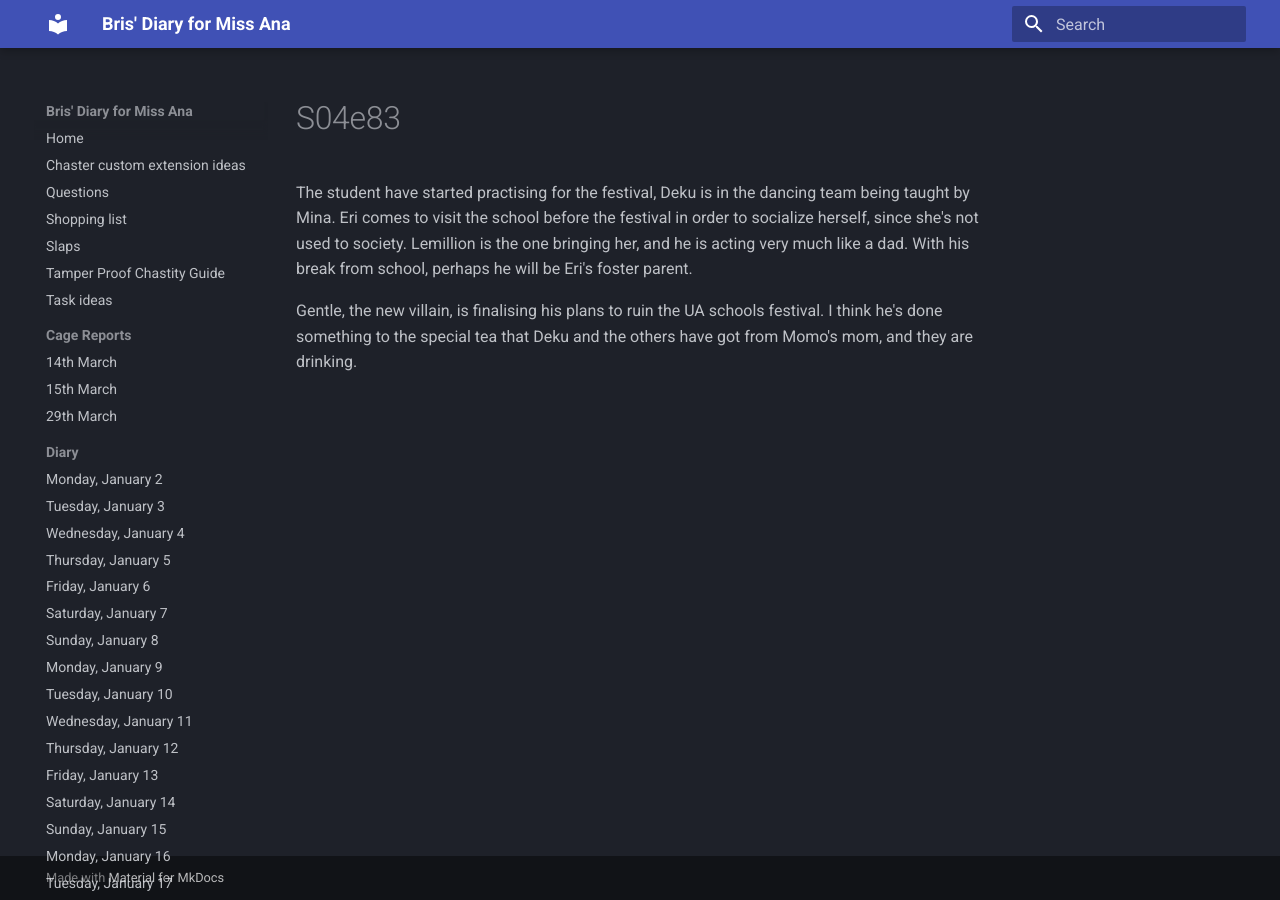
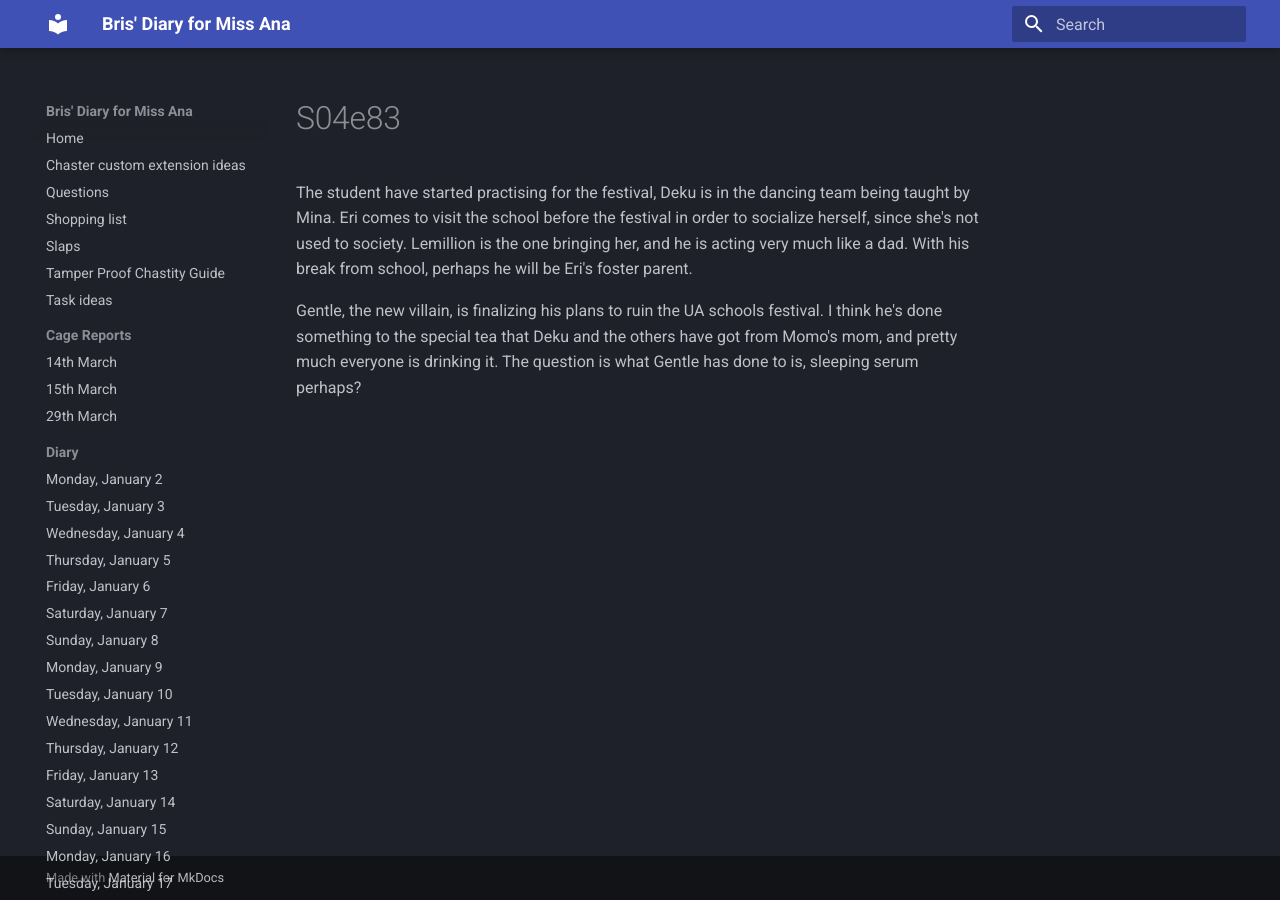
Before and after one commit to bris00/DFMA, an MkDocs documentation site: the page built from diary/Series/My Hero Academia/s04e83.md, in a window 1280 px wide. Built offline with MkDocs 1.6.1 and Material for MkDocs 9.7.7, drawn with Linux system fonts in a browser that asks for light colours.

Commit message:
vault backup: 2023-04-02 14:01:30
Affected files:
diary/Series/My Hero Academia/s04e83.md

```diff
--- a/diary/Series/My Hero Academia/s04e83.md
+++ b/diary/Series/My Hero Academia/s04e83.md
@@ -1,3 +1,3 @@
 The student have started practising for the festival, Deku is in the dancing team being taught by Mina. Eri comes to visit the school before the festival in order to socialize herself, since she's not used to society. Lemillion is the one bringing her, and he is acting very much like a dad. With his break from school, perhaps he will be Eri's foster parent.
 
-Gentle, the new villain, is finalising his plans to ruin the UA schools festival. I think he's done something to the special tea that Deku and the others have got from Momo's mom, and they are drinking.
+Gentle, the new villain, is finalizing his plans to ruin the UA schools festival. I think he's done something to the special tea that Deku and the others have got from Momo's mom, and pretty much everyone is drinking it. The question is what Gentle has done to is, sleeping serum perhaps?
```
